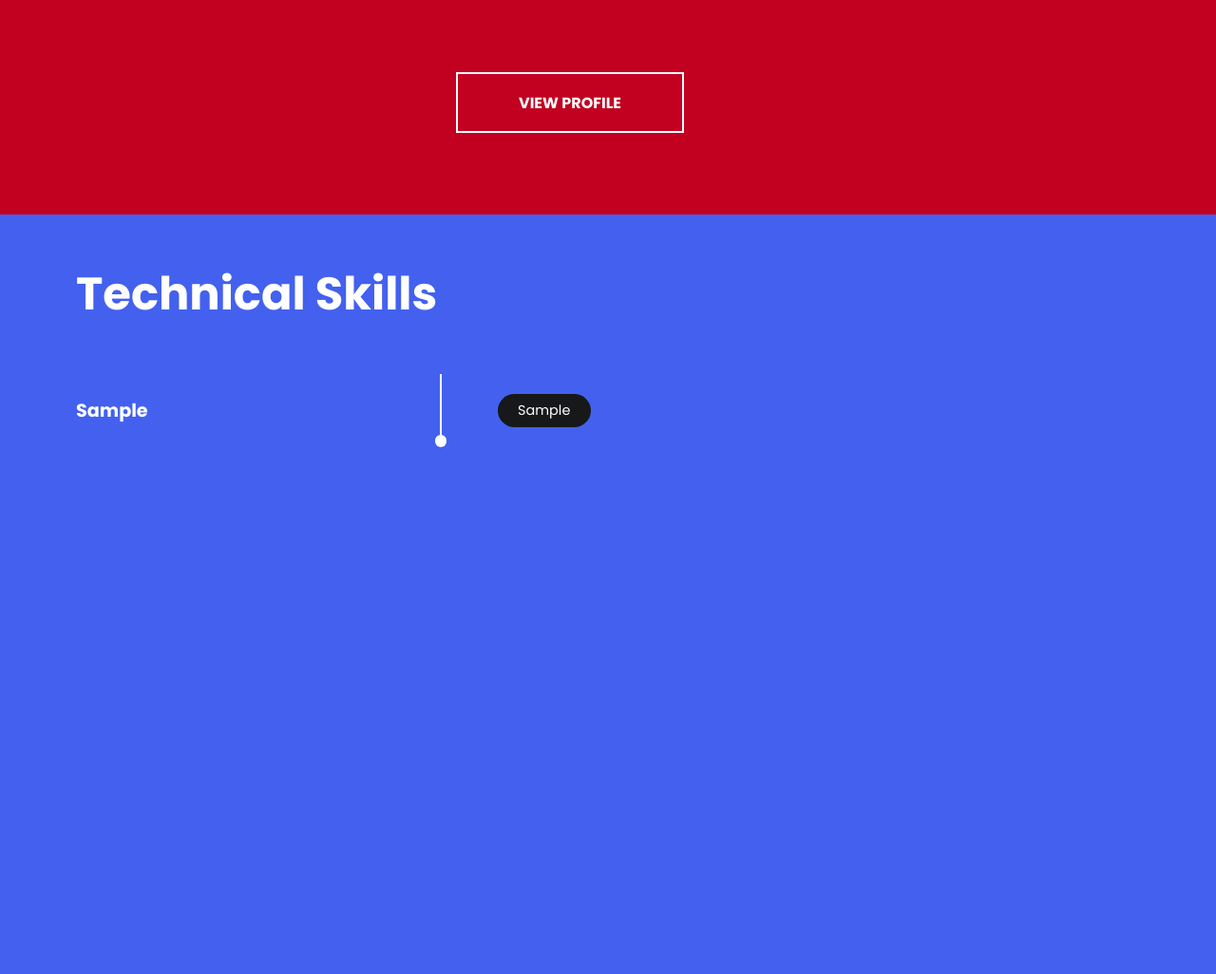
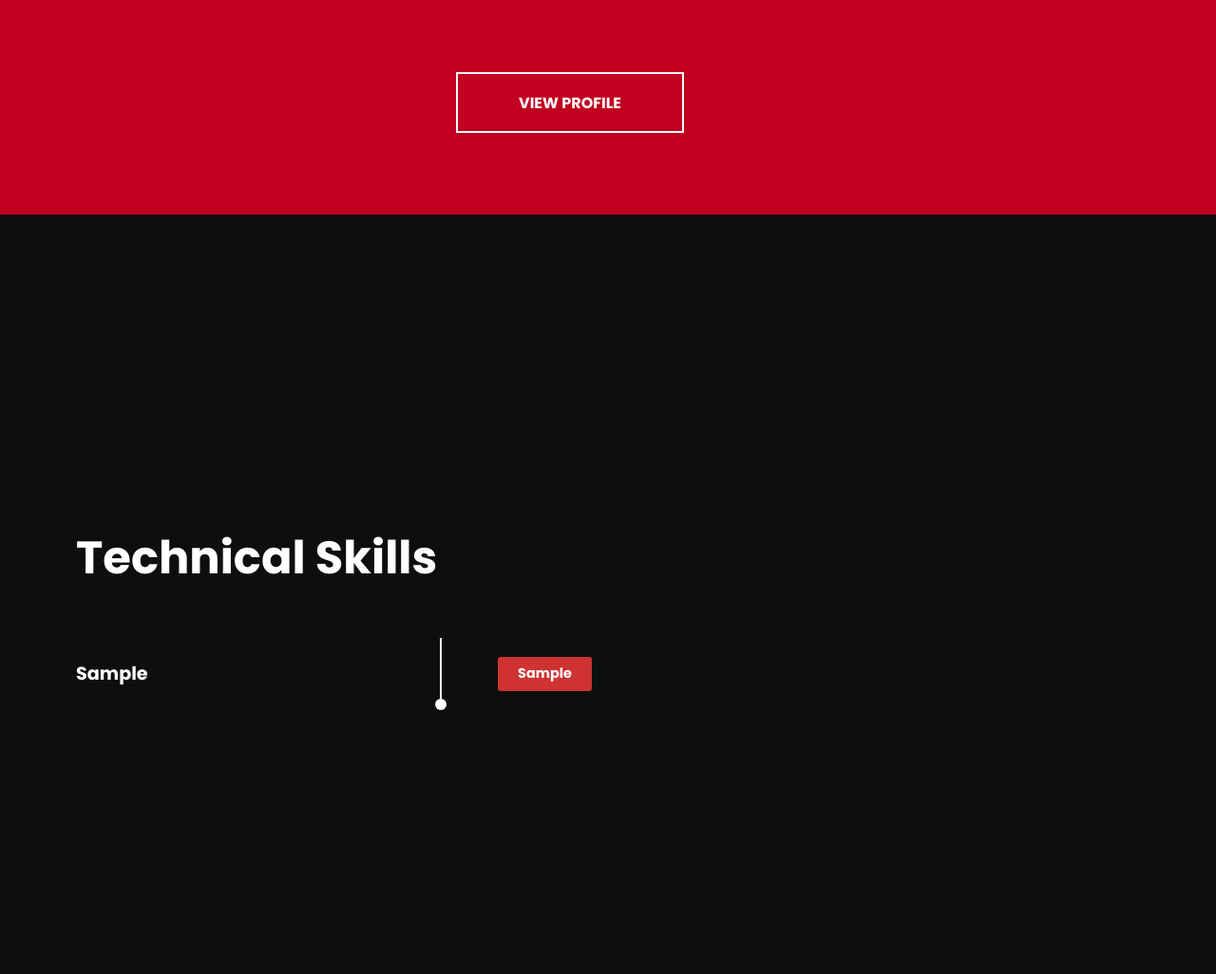
Before and after one commit to anshumanpattnaik/my-portfolio, a Django app: page / in a window 1280 px wide. Shown: the part 1374-2400 px from the top of the page at 95% size. Run offline with Django 4.2, Linux system fonts and the light colour scheme; tables that the repository leaves empty hold one stand-in row (values such as "Sample post").

Commit message:
Technical Skills Design

```diff
--- a/app/static/css/styles.css
+++ b/app/static/css/styles.css
@@ -281,7 +281,8 @@ html, body {
     width: 100vw;
     height: 100vh;
     display: flex;
-    background-color: #4361ee;
+    align-items: center;
+    background-color: #0d0e0e;
 }
 .tech-skills-container {
     margin-left: 5em;
@@ -324,13 +325,19 @@ html, body {
     margin-left: 2em;
 }
 .tech-stack-container > .tech-stack {
-    font-family: PoppinsRegular, serif;
+    font-family: PoppinsBold, serif;
     font-size: 0.9rem;
     color: #FFF;
     margin: 0.8em;
     padding: 0.5em 1.5em 0.5em 1.5em;
-    border-radius: 5em;
-    background-color: #16181a;
+    border-radius: 0.2em;
+    text-decoration: none;
+    transition: .3s;
+    background-color: #ce3232;
+}
+.tech-stack-container > .tech-stack:hover {
+    cursor: pointer;
+    background-color: #f12e2e;
 }
 @keyframes from-top-to-bottom {
   0% {top: -30px}
--- a/app/views.py
+++ b/app/views.py
@@ -1,5 +1,3 @@
-import json
-
 from django.shortcuts import render
 
 from app.models import TechPlatforms, TechStack
@@ -9,13 +7,10 @@ def index(request):
     tech_platforms = TechPlatforms.objects.all()
     tech_skills = []
     for _index, platform in enumerate(tech_platforms, start=1):
-        domains = []
         tech_stack = TechStack.objects.filter(domain_id=_index)
-        for tech in tech_stack:
-            domains.append(tech.domain)
         result = {
             "platform": platform.platform,
-            "domains": domains
+            "tech_stack": tech_stack
         }
         tech_skills.append(result)
     context = {
--- a/templates/index.html
+++ b/templates/index.html
@@ -113,8 +113,8 @@
                         <div class="divider-dot"></div>
                     </div>
                     <div class="tech-stack-container">
-                        {% for domain in skill.domains %}
-                            <p class="tech-stack">{{ domain }}</p>
+                        {% for tech_stack in skill.tech_stack %}
+                            <a href="{{ tech_stack.domain_url }}" class="tech-stack" target="_blank">{{ tech_stack.domain }}</a>
                         {% endfor %}
                     </div>
                 </div>
```
